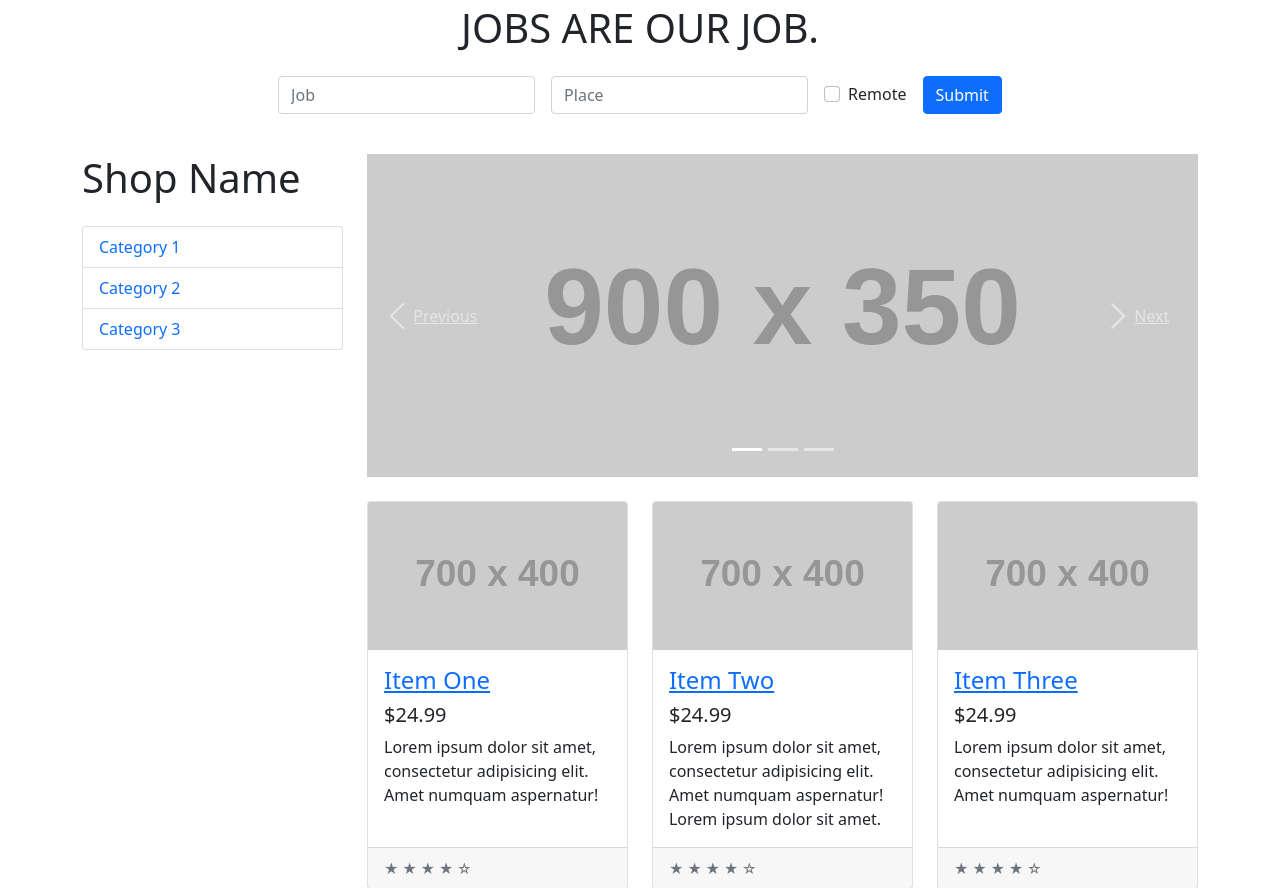
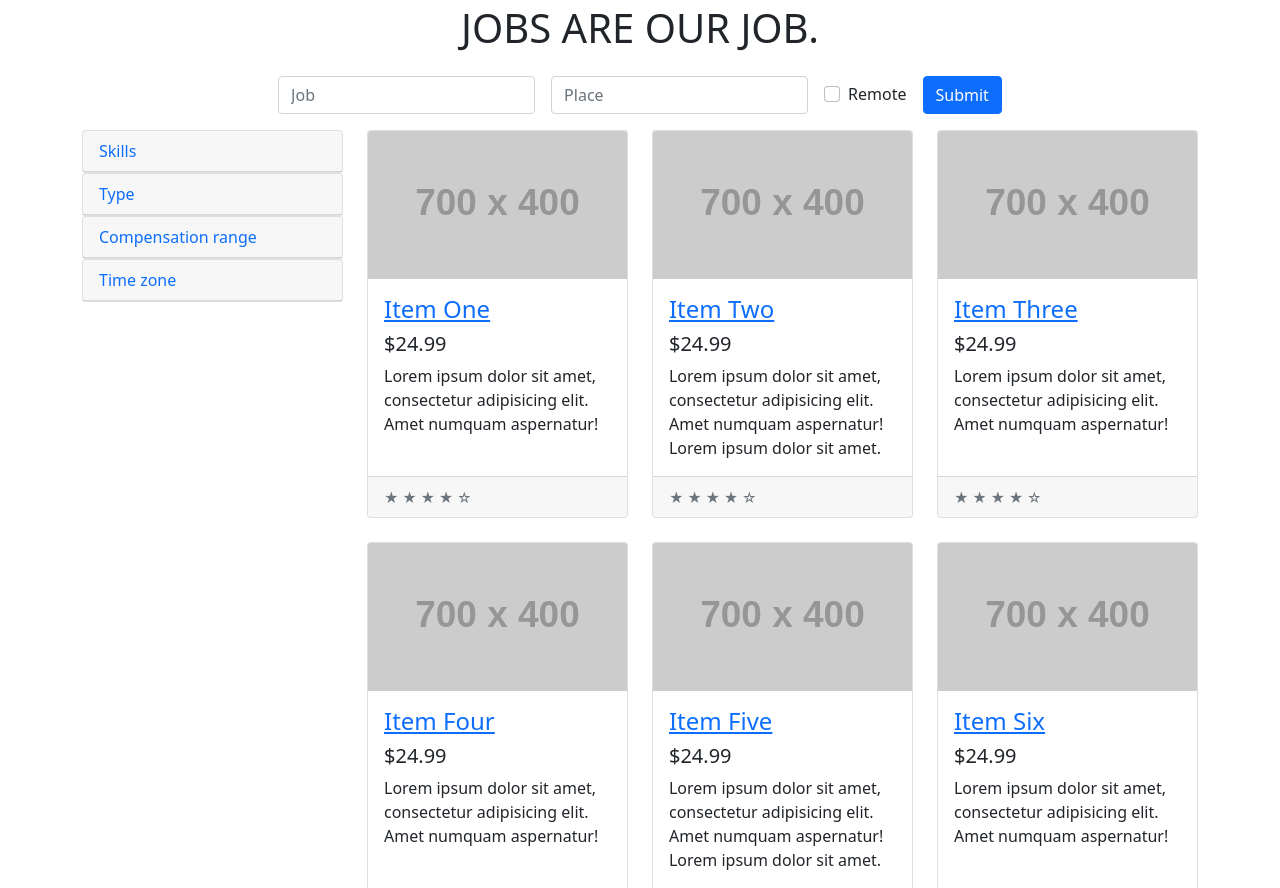
Before and after one commit to ingjavierpinilla/job-search-engine, a Django app: template src/tech_test/templates/search/search_result.html in a window 1280 px wide. Shown: the part 56-944 px from the top of the page. Run offline with Django 3.2, Linux system fonts and the light colour scheme; the template is opened without the code that fills it, so the values that code supplies are empty; grey boxes labelled with a size stand in for pictures from a placeholder-image service; some libraries are stand-ins or nearby versions.

Commit message:
Big changes in search_result.html formating the html, buttons added to the form, cards to hold the filters added

```diff
--- a/src/tech_test/templates/base.html
+++ b/src/tech_test/templates/base.html
@@ -6,9 +6,12 @@
     <title>Tech Test - Javier</title>
     {% endblock %}
     <meta name="viewport" content="width=device-width, initial-scale=1"/>
+
     <link href="https://cdn.jsdelivr.net/npm/bootstrap@5.0.0-beta1/dist/css/bootstrap.min.css" rel="stylesheet" integrity="sha384-giJF6kkoqNQ00vy+HMDP7azOuL0xtbfIcaT9wjKHr8RbDVddVHyTfAAsrekwKmP1" crossorigin="anonymous">
     <script src="https://cdn.jsdelivr.net/npm/bootstrap@5.0.0-beta1/dist/js/bootstrap.bundle.min.js" integrity="sha384-ygbV9kiqUc6oa4msXn9868pTtWMgiQaeYH7/t7LECLbyPA2x65Kgf80OJFdroafW" crossorigin="anonymous"></script>
-
+    <script src="https://ajax.googleapis.com/ajax/libs/jquery/3.4.1/jquery.min.js"></script>
+    <script src="https://cdnjs.cloudflare.com/ajax/libs/popper.js/1.16.0/umd/popper.min.js"></script>
+    <script src="https://maxcdn.bootstrapcdn.com/bootstrap/4.4.1/js/bootstrap.min.js"></script>
 </head>
 <body>
   <nav class="navbar navbar-expand-lg navbar-dark bg-dark fixed-top">
--- a/src/tech_test/templates/search/search_home.html
+++ b/src/tech_test/templates/search/search_home.html
@@ -1,21 +1,20 @@
 {%extends "base.html"%}
-
 {%block search_bar%}
 <div class='container'>
     <div class="row text-center">
         <h1>JOBS ARE OUR JOB.</h1>
     </div>
     <div class="d-flex justify-content-around mt-3">
-        <form  action = "{%url 'get_query'%}" class = "form-inline row row-cols-xl-auto g-3 align-items-center" method = "get"> {% csrf_token %}
+        <form  action = "{%url 'get_query'%}"  id = "job_query_form" class = "form-inline row row-cols-xl-auto g-3 align-items-center"> {% csrf_token %}
             <div class = "col">
             <label class = "visually-hidden">Job</label>
-            <input type = "search" required name = "job" class = "form-control typeahead search-box__field search-box__field-what typeahead__input" placeholder ="Job" value = "{{job}}" style="background-color: transparent;">
+            <input type = "search" required  name = "job" class = "form-control typeahead search-box__field search-box__field-what typeahead__input" placeholder ="Job" style="background-color: transparent;" value = {{job}}>
 
             </div>
 
             <div class="col-md-auto">
             <label class = "visually-hidden">Place</label>
-            <input type = "search" name = "place" class = "form-control typeahead search-box__field search-box__field-what typeahead__input" placeholder ="Place" value = "{{place}}" style="background-color: transparent;">
+            <input type = "search" name = "place" class = "form-control typeahead search-box__field search-box__field-what typeahead__input" placeholder ="Place" style="background-color: transparent;" value = {{place}}>
 
             </div>
 
--- a/src/tech_test/templates/search/search_result.html
+++ b/src/tech_test/templates/search/search_result.html
@@ -4,45 +4,72 @@
 <div class="row">
 
     <div class="col-lg-3">
+        <div id="accordion">
+            <div class="card">
+              <div class="card-header">
+                <a class="card-link" style="text-decoration:none" data-toggle="collapse" href="#collapseOne">
+                    Skills
+                </a>
 
-      <h1 class="my-4">Shop Name</h1>
-      <div class="list-group">
-        <a href="#" class="list-group-item">Category 1</a>
-        <a href="#" class="list-group-item">Category 2</a>
-        <a href="#" class="list-group-item">Category 3</a>
-      </div>
+              </div>
+              <div id="collapseOne" class="collapse" data-parent="#accordion">
+                <div class="card-body">
 
+                    <div class="btn-toolbar" role="toolbar" aria-label="Toolbar with button groups">
+                        <div class="btn-group-vertical mr-2" role="group" aria-label="First group">
+                          <button form ='job_query_form' type="submit" class="btn btn-secondary">1</button>
+                          <button form ='job_query_form'  type="button" class="btn btn-secondary">2</button>
+                          <button form ='job_query_form'  type="button" class="btn btn-secondary">3</button>
+                          <button form ='job_query_form'  type="button" class="btn btn-secondary">4</button>
+                        </div>
+                    </div>
+                </div>
+              </div>
+            </div>
+
+            <div class="card">
+              <div class="card-header">
+                <a class="collapsed card-link" style="text-decoration:none" data-toggle="collapse" href="#collapseTwo">
+                    Type
+                </a>
+              </div>
+              <div id="collapseTwo" class="collapse" data-parent="#accordion">
+                <div class="card-body">
+                  Lorem ipsum..
+                </div>
+              </div>
+            </div>
+
+            <div class="card">
+              <div class="card-header">
+                <a class="collapsed card-link" style="text-decoration:none" data-toggle="collapse" href="#collapseThree">
+                    Compensation range
+                </a>
+              </div>
+              <div id="collapseThree" class="collapse" data-parent="#accordion">
+                <div class="card-body">
+                  Lorem ipsum..
+                </div>
+              </div>
+            </div>
+            <div class="card">
+                <div class="card-header">
+                  <a class="collapsed card-link" style="text-decoration:none" data-toggle="collapse" href="#collapseThree">
+                    Time zone
+                  </a>
+                </div>
+                <div id="collapseThree" class="collapse" data-parent="#accordion">
+                  <div class="card-body">
+                    Lorem ipsum..
+                  </div>
+                </div>
+              </div>
+        </div>
     </div>
-    <!-- /.col-lg-3 -->
+
 
     <div class="col-lg-9">
 
-      <div id="carouselExampleIndicators" class="carousel slide my-4" data-ride="carousel">
-        <ol class="carousel-indicators">
-          <li data-target="#carouselExampleIndicators" data-slide-to="0" class="active"></li>
-          <li data-target="#carouselExampleIndicators" data-slide-to="1"></li>
-          <li data-target="#carouselExampleIndicators" data-slide-to="2"></li>
-        </ol>
-        <div class="carousel-inner" role="listbox">
-          <div class="carousel-item active">
-            <img class="d-block img-fluid" src="http://placehold.it/900x350" alt="First slide">
-          </div>
-          <div class="carousel-item">
-            <img class="d-block img-fluid" src="http://placehold.it/900x350" alt="Second slide">
-          </div>
-          <div class="carousel-item">
-            <img class="d-block img-fluid" src="http://placehold.it/900x350" alt="Third slide">
-          </div>
-        </div>
-        <a class="carousel-control-prev" href="#carouselExampleIndicators" role="button" data-slide="prev">
-          <span class="carousel-control-prev-icon" aria-hidden="true"></span>
-          <span class="sr-only">Previous</span>
-        </a>
-        <a class="carousel-control-next" href="#carouselExampleIndicators" role="button" data-slide="next">
-          <span class="carousel-control-next-icon" aria-hidden="true"></span>
-          <span class="sr-only">Next</span>
-        </a>
-      </div>
 
       <div class="row">
 
```
